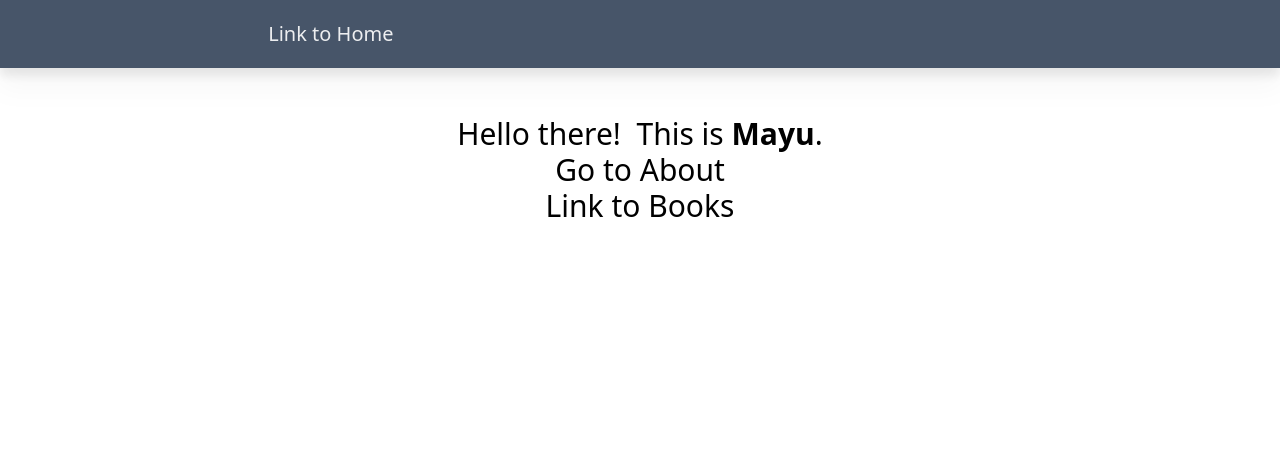
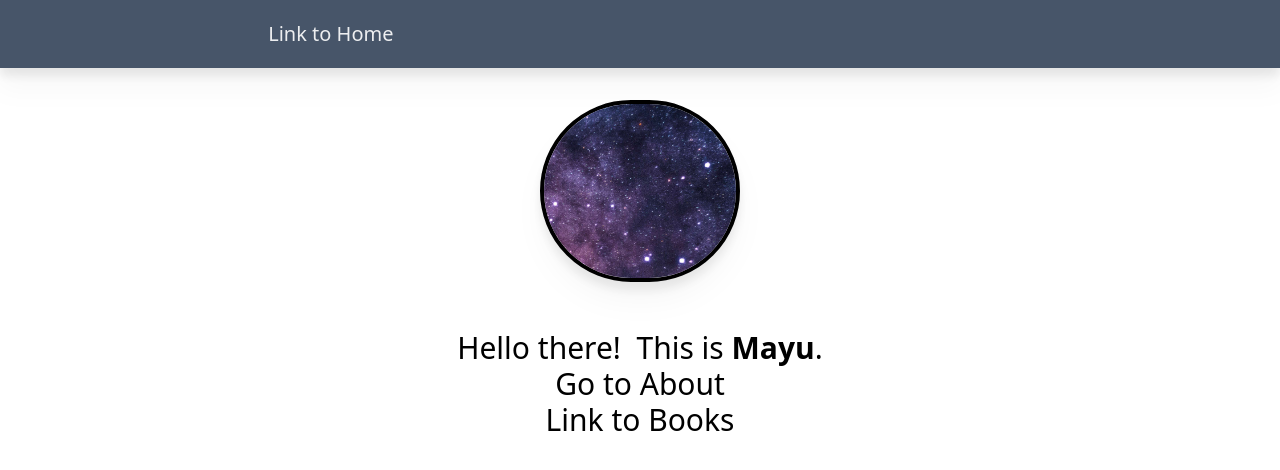
Before and after one commit to MayuRuru/NextNotes, a Next.js app: page / in a window 1280 px wide. Shown: the top 470 px of the page. Built offline with nearby package versions, Linux system fonts and the light colour scheme.

Commit message:
Create avatar component and show in layout

```diff
--- /dev/null
+++ b/app/components/Avatar.tsx
@@ -0,0 +1,16 @@
+import Image from "next/image";
+
+export default function Avatar() {
+  return (
+    <section className="w-full mx-auto">
+      <Image
+        className="border-4 border-black dark:border-slate-500 drop-shadow-xl shadow-black rounded-full mx-auto mt-8"
+        src="/images/bgs.jpg"
+        width={200}
+        height={200}
+        alt="avatar"
+        priority={true}
+      />
+    </section>
+  );
+}
--- a/app/layout.tsx
+++ b/app/layout.tsx
@@ -2,6 +2,7 @@
 import type { Metadata } from "next";
 import { Inter } from "next/font/google";
 import Navbar from "./components/Navbar";
+import Avatar from "./components/Avatar";
 const inter = Inter({ subsets: ["latin"] });
 
 export const metadata: Metadata = {
@@ -17,9 +18,8 @@
   return (
     <html lang="en">
       <body className="dark:bg-slate-900">
-        <nav>
-          <Navbar />
-        </nav>
+        <Navbar />
+        <Avatar />
         {children}
       </body>
     </html>
```
Also changed, not shown: public/images/bgs.jpg (added).
